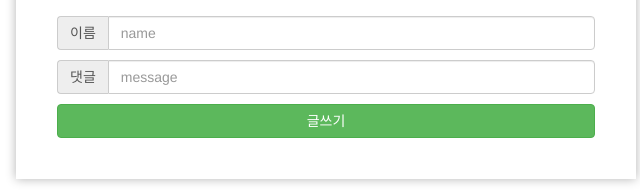
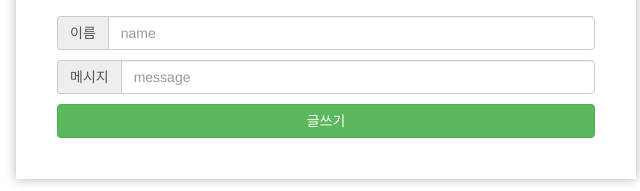
Before and after one commit to taejun-juhyun/taejun-juhyun.github.io, a plain HTML site: page index.html in a window 1280 px wide. Shown: the part 1995-2186 px from the top of the page, 314-954 px from the left. Drawn offline with Linux system fonts and the light colour scheme; no server answers; a script that the page names is missing.

Commit message:
약간 변경

```diff
--- a/index.html
+++ b/index.html
@@ -292,7 +292,7 @@
 										id="name" placeholder="name" class="form-control">
 								</div>
 								<div class="input-group">
-									<span class="input-group-addon">댓글</span> <input type="text"
+									<span class="input-group-addon">메시지</span> <input type="text"
 										id="message" placeholder="message" class="form-control">
 								</div>
 								<div class="input-group btn-block">
```
